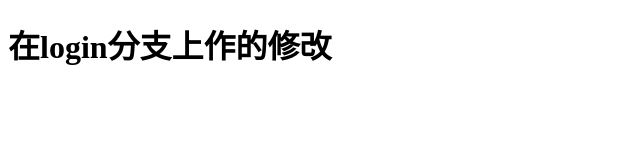
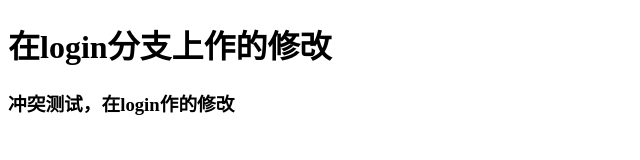
Before and after one commit to VIVOX70PROPLUS/test_01, a plain HTML site: page index.html in a window 1280 px wide. Shown: the whole page, without its empty margins (0-640 px from the left). Drawn offline with Linux system fonts and the light colour scheme.

Commit message:
冲突测试，在login分支上

```diff
--- a/index.html
+++ b/index.html
@@ -10,6 +10,7 @@
 
 <body>
     <h1>在login分支上作的修改</h1>
+    <h3>冲突测试，在login作的修改</h3>
 </body>
 
 </html>
```
